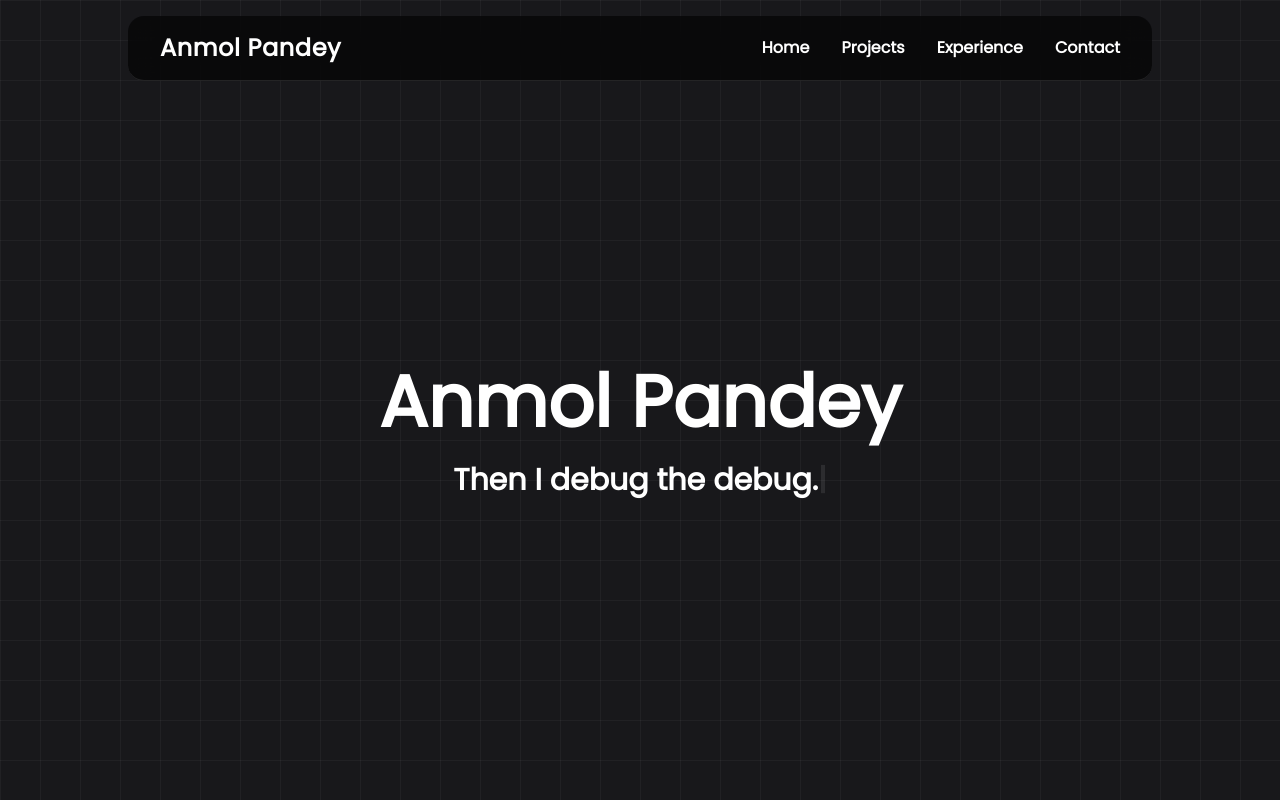
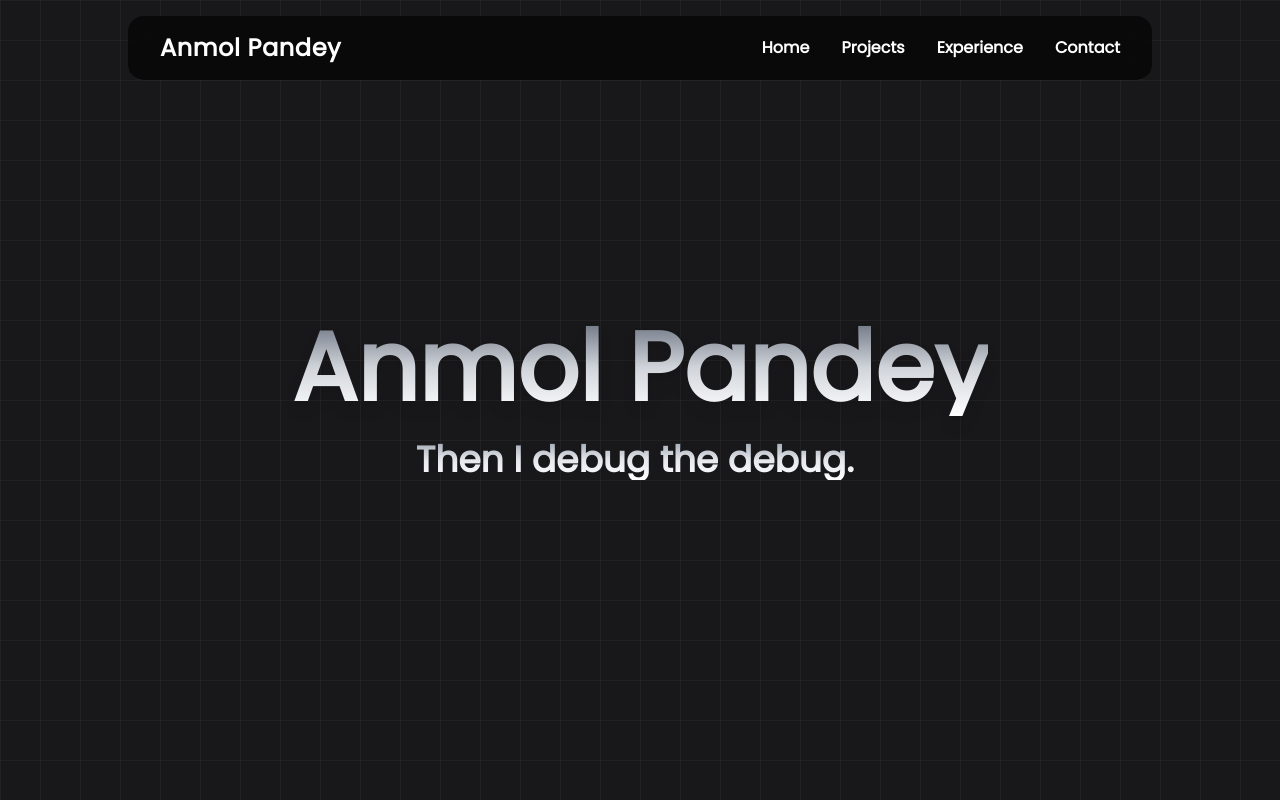
Before and after one commit to axp8948/portfolio, a React (Vite) app: page / in a window 1280 px wide. Shown: the top 800 px of the page. Built offline with nearby package versions, Linux system fonts and the light colour scheme.

Commit message:
Gradient Effect on Text

```diff
--- a/src/components/Hero.jsx
+++ b/src/components/Hero.jsx
@@ -1,15 +1,17 @@
 import React from 'react';
 import { ReactTyped } from 'react-typed';
 
-const Hero = () => (
-  <section
-    id="home"
-    className="flex flex-col items-center justify-center min-h-screen pt-32 pb-16 text-center bg-transparent"
+const Hero = () => {
+  return (
+    <div className="flex flex-col items-center justify-center min-h-screen">
+      <h1
+        className="text-7xl md:text-8xl font-extrabold bg-gradient-to-b from-gray-500 via-gray-300 to-white bg-clip-text text-transparent text-center drop-shadow-lg"
       >
-    <h1 className="text-5xl md:text-7xl font-extrabold text-white mb-6">
         Anmol Pandey
       </h1>
-    <div className="text-2xl md:text-3xl font-semibold text-white">
+      <div
+        className="mt-6 text-2xl md:text-4xl font-semibold bg-gradient-to-b from-gray-400 via-gray-200 to-white bg-clip-text text-transparent text-center"
+      >
         <ReactTyped
           strings={["I code.", "Then I debug.", "Then I debug the debug."]}
           typeSpeed={60}
@@ -20,7 +22,8 @@ const Hero = () => (
           cursorChar="|"
         />
       </div>
-  </section>
+    </div>
   );
+};
 
 export default Hero;
```
Lines whose indentation alone changed are shown as unchanged.
